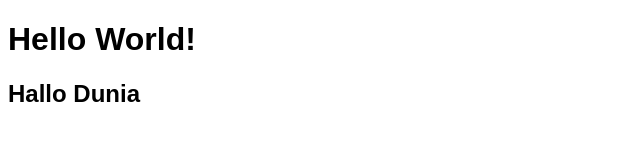
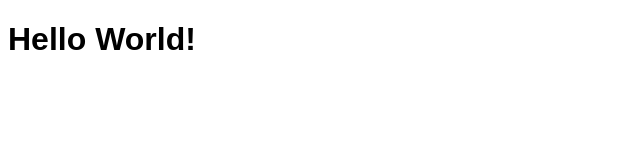
Before and after one commit to rifky-te/demo-from-local, a plain HTML site: page index.html in a window 1280 px wide. Shown: the whole page, without its empty margins (0-640 px from the left). Drawn offline with Linux system fonts and the light colour scheme.

Commit message:
Menghapus h2 Hallo Dunia

```diff
--- a/index.html
+++ b/index.html
@@ -9,6 +9,6 @@
 </head>
 <body>
     <h1>Hello World!</h1>
-    <h2>Hallo Dunia</h2>
+
 </body>
 </html>
```
